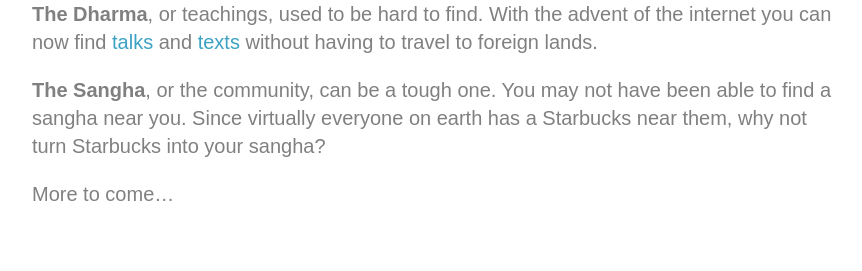
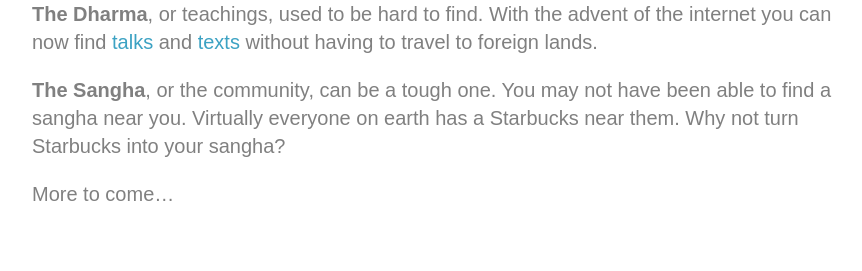
Before and after one commit to StarbucksSangha/StarbucksSangha, a Jekyll site: the page built from info.md, in a window 1280 px wide. Shown: the part 163-434 px from the top of the page, without its empty margins (208-1070 px from the left). Built offline with Jekyll 4.4.1, drawn with Linux system fonts in a browser that asks for light colours.

Commit message:
Update info.md

```diff
--- a/info.md
+++ b/info.md
@@ -10,6 +10,6 @@
 
 <b>The Dharma</b>, or teachings, used to be hard to find. With the advent of the internet you can now find [talks](https://www.dhammatalks.org/mp3_collections_index.html){:target="_blank"} and [texts](https://www.dhammatalks.org/suttas/index.html){:target="_blank"} without having to travel to foreign lands.
 
-<b>The Sangha</b>, or the community, can be a tough one. You may not have been able to find a sangha near you. Since virtually everyone on earth has a Starbucks near them, why not turn Starbucks into your sangha?
+<b>The Sangha</b>, or the community, can be a tough one. You may not have been able to find a sangha near you. Virtually everyone on earth has a Starbucks near them. Why not turn Starbucks into your sangha?
 
 More to come...
```
